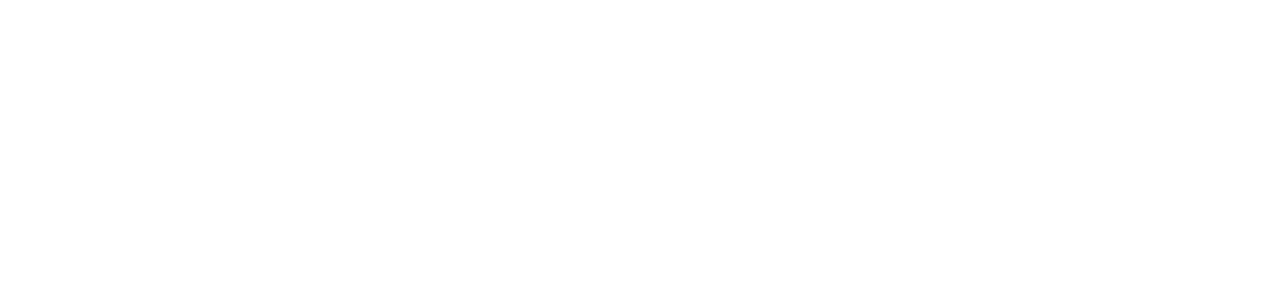
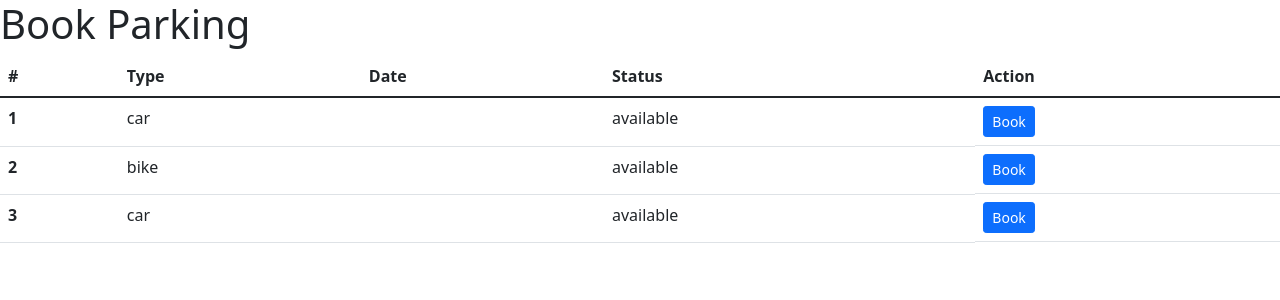
Before and after one commit to adelanegara/hackathon-exercise-one, a React (Create React App) app: page / in a window 1280 px wide. Before the commit this address had no page. Shown: the top 300 px of the page. Built offline with nearby package versions, Linux system fonts and the light colour scheme; data requests are answered from the project's data file.

Commit message:
json server

```diff
--- /dev/null
+++ b/db.json
@@ -0,0 +1,36 @@
+{
+  "isLogin": false,
+    "user": [
+      {
+        "username": "adele",
+        "password": "la123",
+        "role": "owner"
+      },
+      {
+        "username": "banban",
+        "password": "ban123",
+        "role": "user"
+      }
+    ],
+    "slot": [
+      {
+        "id": "1",
+        "type": "car",
+        "date": null,
+        "status": "available"
+      },
+      {
+        "id": "2",
+        "type": "bike",
+        "date": null,
+        "status": "available"
+      },
+      {
+        "id": "3",
+        "type": "car",
+        "date": null,
+        "status": "available"
+      }
+    ],
+    "userData": null
+  }
--- a/src/App.js
+++ b/src/App.js
@@ -2,14 +2,17 @@
 
 import './App.css';
 import Home from './components/Home/Home';
+import Login from './components/Login/Login';
 
 function App() {
   return (
-   <Router> <Routes>
-   <Route path="/login" element={<Home/>} />
+   <Router>
+     <Routes>
+       <Route path="/" element={<Home/>} />
+       <Route path="/login" element={<Login/>} />
 
-
-   </Routes></Router>
+   </Routes>
+   </Router>
   );
 }
 
--- a/src/components/Home/Home.js
+++ b/src/components/Home/Home.js
@@ -1,8 +1,45 @@
-import React from 'react'
+import React, {useEffect, useState} from 'react'
+import axios from 'axios'
 
 const Home = () => {
+    const [data, setData] = useState();
+    const fetchData = async () => {
+        const tradeList = await axios.get("http://localhost:3006/slot");
+        setData(tradeList.data);
+      };
+      useEffect(() => {
+        fetchData();
+      }, []);
   return (
-    <div>Home</div>
+    <div>    <h1>Book Parking </h1>
+    <table className="table">
+      <thead>
+        <tr>
+          <th scope="col">#</th>
+          <th scope="col">Type</th>
+          <th scope="col">Date</th>
+          <th scope="col">Status</th>
+          <th scope="col">Action</th>
+        </tr>
+      </thead>
+      <tbody>
+        {data?.map((item, index) => (
+          <tr key={index}>
+            <th scope="row">{index + 1}</th>
+            <td>{item.type}</td>
+            <td>{item.date}</td>
+            <td>{item.status}</td>
+            <td className="d-flex flex-row">
+              <button
+                className="btn btn-sm btn-primary mr-1"
+              >
+                Book
+              </button>
+            </td>
+          </tr>
+        ))}
+      </tbody>
+    </table></div>
   )
 }
 
--- /dev/null
+++ b/src/components/Login/Login.js
@@ -0,0 +1,11 @@
+import React from 'react'
+
+const Login = () => {
+  return (
+    <div>
+
+    </div>
+  )
+}
+
+export default Login
--- a/src/index.js
+++ b/src/index.js
@@ -3,6 +3,7 @@
 import './index.css';
 import App from './App';
 import reportWebVitals from './reportWebVitals';
+import "bootstrap/dist/css/bootstrap.min.css";
 
 const root = ReactDOM.createRoot(document.getElementById('root'));
 root.render(
```
Also changed, not shown: package.json (+8 -0 lines), 1 other file (tests, documents, lock files or other folders).
